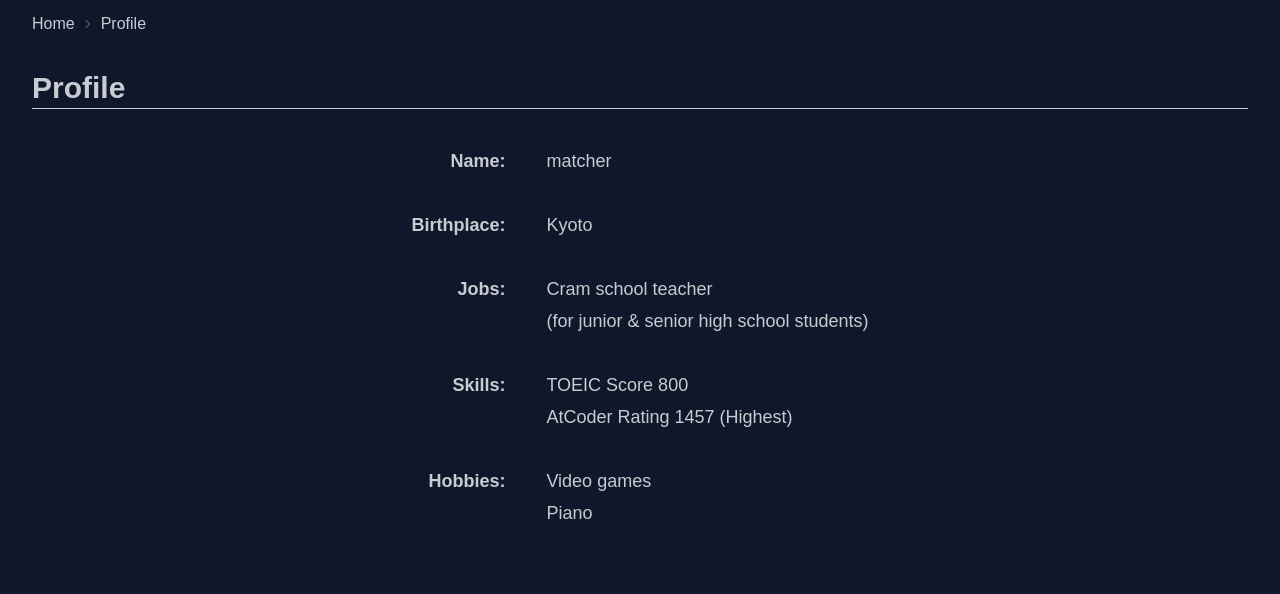
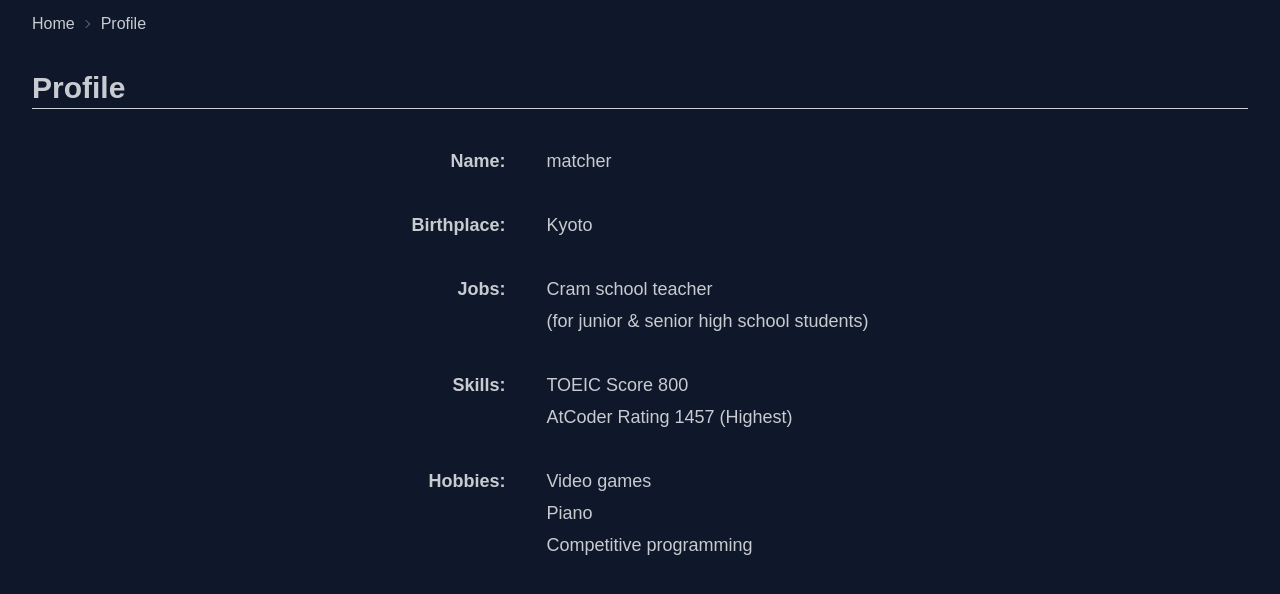
Before and after one commit to matcher9131/portfolio, a Next.js app: page /profile in a window 1280 px wide. Shown: the top 594 px of the page. Built offline with nearby package versions, Linux system fonts and the light colour scheme.

Commit message:
Fix profile

```diff
--- a/app/profile/page.tsx
+++ b/app/profile/page.tsx
@@ -48,6 +48,8 @@ const Profile = (): JSX.Element => {
                             Video games
                             <br />
                             Piano
+                            <br />
+                            Competitive programming
                         </td>
                     </tr>
                 </tbody>
```
